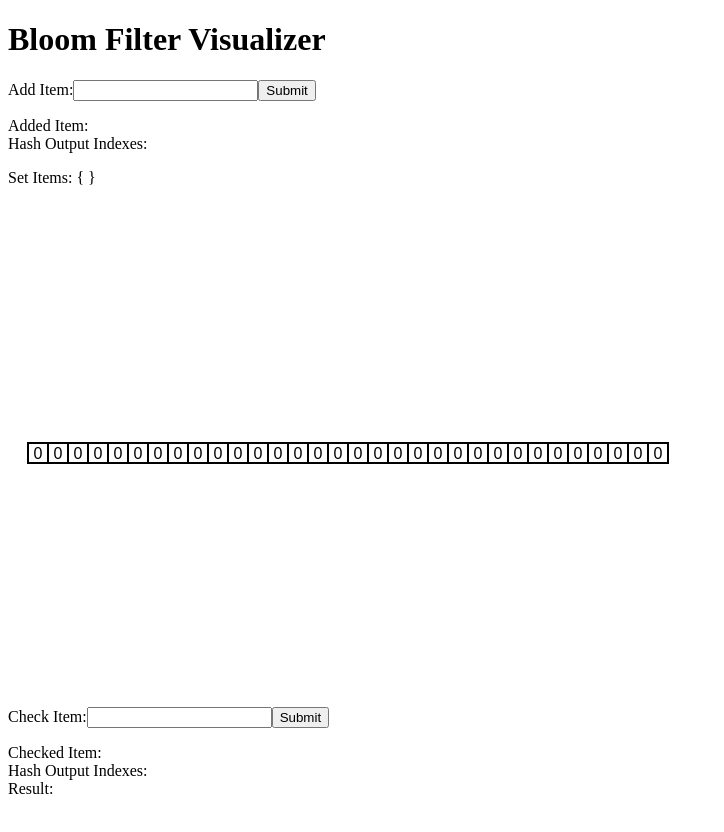
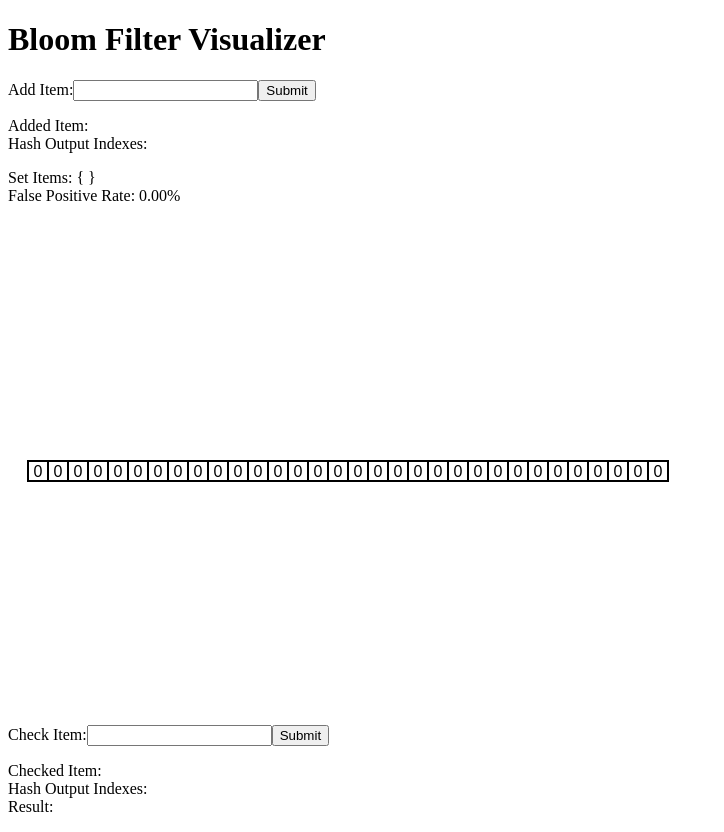
Before and after one commit to ellisandrews/bloom, a React (Create React App) app: page / in a window 1280 px wide. Shown: the whole page, without its empty margins (0-724 px from the left). Built offline with nearby package versions, Linux system fonts and the light colour scheme.

Commit message:
Add false postive rate to displayed filter data

```diff
--- a/src/FilterData.js
+++ b/src/FilterData.js
@@ -1,21 +1,40 @@
-import React from 'react'
+import React, { Component } from 'react'
 import { connect } from 'react-redux'
 
 
-const FilterData = ({ itemSet }) => {
+class FilterData extends Component {
+
+  getFalsePositiveRate = (k, m, n) => {
+    // Calculate the false positive rate of the filter
+    // k --> Number of hash functions
+    // m --> Number of bits in the array
+    // n --> Number of items added to the array
+    return (1 - (1 - 1/m)**(k*n))**k
+  }
+
+  render() {
+
+    const { array, itemSet, numHashFunctions } = this.props
+    const falsePositiveRate = this.getFalsePositiveRate(numHashFunctions, array.length, itemSet.length)
+    const falsePostivePct = (falsePositiveRate * 100).toFixed(2)
+
     return (
       <div id="filter-data">
         <p>
-        Set Items: {'{ ' + itemSet.join(', ') + ' }'}
+          Set Items: {'{ ' + itemSet.join(', ') + ' }'}<br/>
+          False Positive Rate: {falsePostivePct}%
         </p>
       </div>
     )
+  }
 }
 
 
 const mapStateToProps = state => {
   return {
-    itemSet: state.filter.itemSet
+    array: state.filter.array,
+    itemSet: state.filter.itemSet,
+    numHashFunctions: state.filter.numHashFunctions
   }
 }
 
```
Lines whose indentation alone changed are shown as unchanged.
